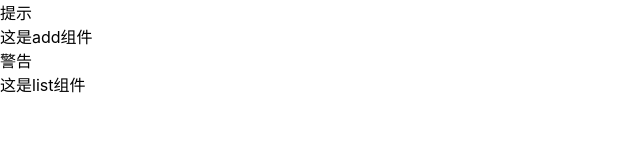
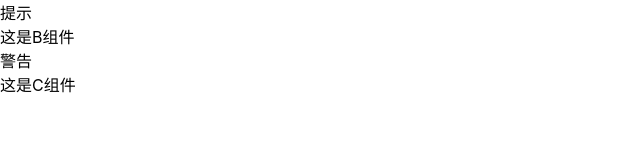
Before and after one commit to fml077/react--, a React app: page / in a window 1280 px wide. Shown: the top 160 px of the page, without its empty margins (0-640 px from the left). Built offline with nearby package versions, Linux system fonts and the light colour scheme.

Commit message:
高阶组件的创建

```diff
--- a/src/App.js
+++ b/src/App.js
@@ -11,8 +11,8 @@ import { I18nProvider } from '@lingui/react';
 import { Trans } from '@lingui/macro';
 import { ConfigProvider } from 'antd';
 import Header from './components/A';
-import Add from './components/B';
-import List from './components/C';
+import B from './components/B';
+import C from './components/C';
 
 function App() {
   return (
@@ -28,8 +28,8 @@ function App() {
     //   </I18nProvider>
     // </ConfigProvider>
     <div>
-      <Add></Add>
-      <List></List>
+      <B />
+      <C />
     </div>
   );
 }
--- a/src/components/B.js
+++ b/src/components/B.js
@@ -4,7 +4,7 @@ class B extends Component {
   render() {
     return (
       <div>
-        这是add组件
+        这是B组件
       </div>
     )
   }
--- a/src/components/C.js
+++ b/src/components/C.js
@@ -4,7 +4,7 @@ class C extends Component {
   render() {
     return (
       <div>
-        这是list组件
+        这是C组件
       </div>
     )
   }
```
Also changed, not shown: 1 other file (tests, documents, lock files or other folders).
